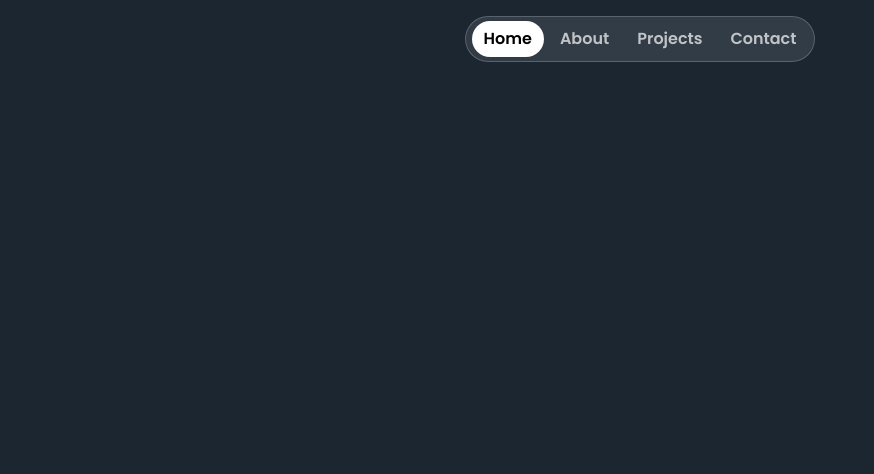
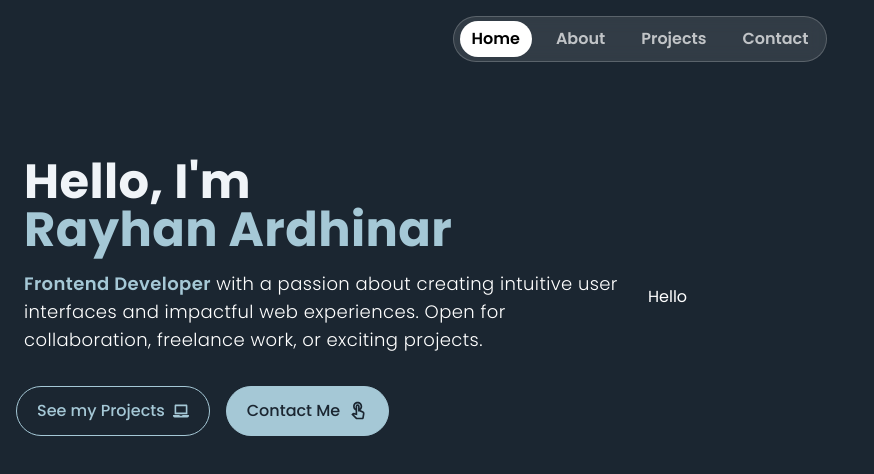
Before and after one commit to rayhanardhinar/Rayhan-Portofolio, a Next.js app: page / in a window 1280 px wide. Shown: the top 474 px of the page, without its empty margins (0-874 px from the left). Built offline with nearby package versions, Linux system fonts and the light colour scheme.

Commit message:
hero section

```diff
--- a/app/globals.css
+++ b/app/globals.css
@@ -29,3 +29,11 @@ body {
 .nav-item {
   @apply px-3 py-1.5 rounded-full font-semibold text-white/70 hover:bg-white/20 transition duration-300;
 }
+
+.btn-secondary {
+  @apply px-5 py-3 rounded-full bg-primary-dark border border-primary-light text-primary-light font-medium hover:bg-primary-light/10 hover:text-secondary-light transition duration-300;
+}
+
+.btn-primary {
+  @apply px-5 py-3 rounded-full bg-primary-light border border-primary-light text-primary-dark font-medium hover:bg-primary-light/30 hover:text-secondary-light transition duration-300;
+}
--- a/app/layout.tsx
+++ b/app/layout.tsx
@@ -22,7 +22,7 @@ export default function RootLayout({
   return (
     <html lang="en">
       <body
-        className={`${poppins.className} antialiased bg-[#1B2631] text-white overflow-x-hidden`}
+        className={`${poppins.className} antialiased bg-primary-dark text-white overflow-x-hidden`}
       >
         {children}
       </body>
--- a/app/sections/header.tsx
+++ b/app/sections/header.tsx
@@ -1,7 +1,7 @@
 export default function Header() {
   return (
     <div className="flex justify-center items-center relative top-4">
-      <nav className="flex gap-1 border border-white/20 rounded-full px-1.5 py-1 bg-white/10 backdrop-blur">
+      <nav className="flex gap-3 border border-white/20 rounded-full px-1.5 py-1 bg-white/10 backdrop-blur">
         <a
           href=""
           className="nav-item bg-white !text-black hover:bg-white hover:text-black"
--- a/app/sections/hero.tsx
+++ b/app/sections/hero.tsx
@@ -1,5 +1,39 @@
 "use client";
+import { FaLaptop } from "react-icons/fa";
+import { MdOutlineTouchApp } from "react-icons/md";
 
 export default function HeroSection() {
-  return <div className=""></div>;
+  return (
+    <div className="flex flex-col md:flex-row items-center justify-center gap-4 px-4 py-28">
+      <div className="container mx-auto">
+        <div className="text-center md:text-left px-2 tracking-wide">
+          <h1 className="text-4xl md:text-5xl font-bold mb-4 text-secondary-light">
+            Hello, I'm <br />
+            <span className="text-primary-light"> Rayhan Ardhinar</span>
+          </h1>
+          <p className="font-light text-sm md:text-lg">
+            <span className="text-primary-light font-semibold">
+              Frontend Developer
+            </span>{" "}
+            with a passion about creating intuitive user interfaces and
+            impactful web experiences. Open for collaboration, freelance work,
+            or exciting projects.
+          </p>
+        </div>
+        <div className="flex flex-col md:flex-row items-center justify-center md:justify-start gap-4 mt-8">
+          <button className="flex items-center gap-2 btn-secondary">
+            <span>See my Projects</span>
+            <FaLaptop />
+          </button>
+          <button className="flex items-center gap-2 btn-primary">
+            <span>Contact Me</span>
+            <MdOutlineTouchApp className="text-xl" />
+          </button>
+        </div>
+      </div>
+      <div className="container mx-auto">
+        <div>Hello</div>
+      </div>
+    </div>
+  );
 }
--- a/package.json
+++ b/package.json
@@ -11,7 +11,8 @@
   "dependencies": {
     "next": "14.2.30",
     "react": "^18",
-    "react-dom": "^18"
+    "react-dom": "^18",
+    "react-icons": "^5.5.0"
   },
   "devDependencies": {
     "@types/node": "^20",
--- a/tailwind.config.ts
+++ b/tailwind.config.ts
@@ -9,6 +9,15 @@ const config: Config = {
   theme: {
     extend: {
       colors: {
+        primary: {
+          dark: "#1B2631",
+          DEFAULT: "#3F4E4F",
+          light: "#A5C8D6",
+        },
+        secondary: {
+          light: "#F0F4F8",
+          soft: "#D9E4E0",
+        },
         background: "var(--background)",
         foreground: "var(--foreground)",
       },
```
Also changed, not shown: 1 other file (tests, documents, lock files or other folders).
